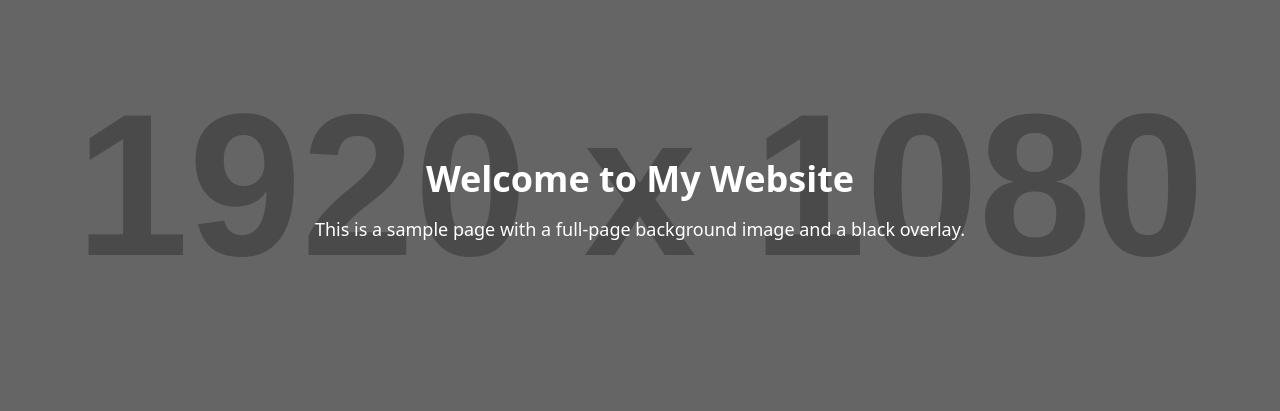
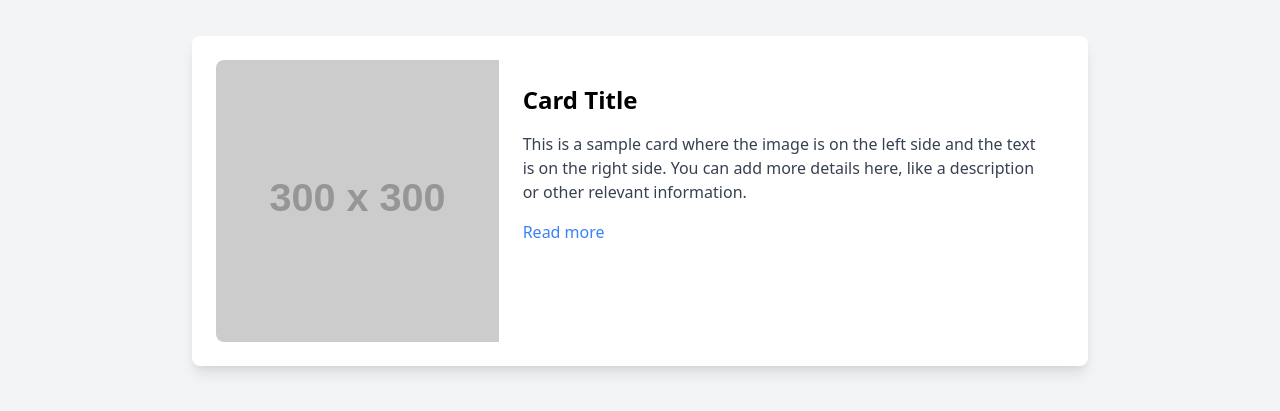
Before and after one commit to iCitrusMex/icitrus, a plain HTML site: page test.html in a window 1280 px wide. Shown: the part 199-610 px from the top of the page. Drawn offline with nearby package versions, Linux system fonts and the light colour scheme; placeholder pictures from the web are drawn by us.

Commit message:
adding the content style for the rest of the items of the page

```diff
--- a/test.html
+++ b/test.html
@@ -3,25 +3,23 @@
 <head>
     <meta charset="UTF-8">
     <meta name="viewport" content="width=device-width, initial-scale=1.0">
-    <title>Background with Black Overlay</title>
+    <title>Card Layout</title>
     <link href="https://cdn.jsdelivr.net/npm/tailwindcss@2.2.19/dist/tailwind.min.css" rel="stylesheet">
-    <style>
-        /* Optional: Ensure body has no margin/padding */
-        body, html {
-            margin: 0;
-            padding: 0;
-        }
-    </style>
 </head>
-<body class="bg-cover bg-center" style="background-image: url('https://via.placeholder.com/1920x1080');">
+<body class="bg-gray-100 flex items-center justify-center min-h-screen">
+    <div class="max-w-4xl mx-auto p-6 bg-white rounded-lg shadow-lg flex">
+        <!-- Image on the Left -->
+        <img src="https://via.placeholder.com/300" alt="Sample Image" class="w-1/3 rounded-l-lg object-cover">
 
-    <!-- Overlay -->
-    <div class="min-h-screen bg-black bg-opacity-50 flex items-center justify-center">
-        <div class="text-white text-center">
-            <h1 class="text-4xl font-bold">Welcome to My Website</h1>
-            <p class="text-lg mt-4">This is a sample page with a full-page background image and a black overlay.</p>
+        <!-- Text on the Right -->
+        <div class="w-2/3 p-6">
+            <h2 class="text-2xl font-bold mb-4">Card Title</h2>
+            <p class="text-gray-700 mb-4">
+                This is a sample card where the image is on the left side and the text is on the right side.
+                You can add more details here, like a description or other relevant information.
+            </p>
+            <a href="#" class="text-blue-500 hover:underline">Read more</a>
         </div>
     </div>
-
 </body>
 </html>
```
Also changed, not shown: index.html (+19 -2 lines), static/freshLime.jpg (added), static/limeInPlant.jpg (added), static/loneLemon.jpeg (added).
